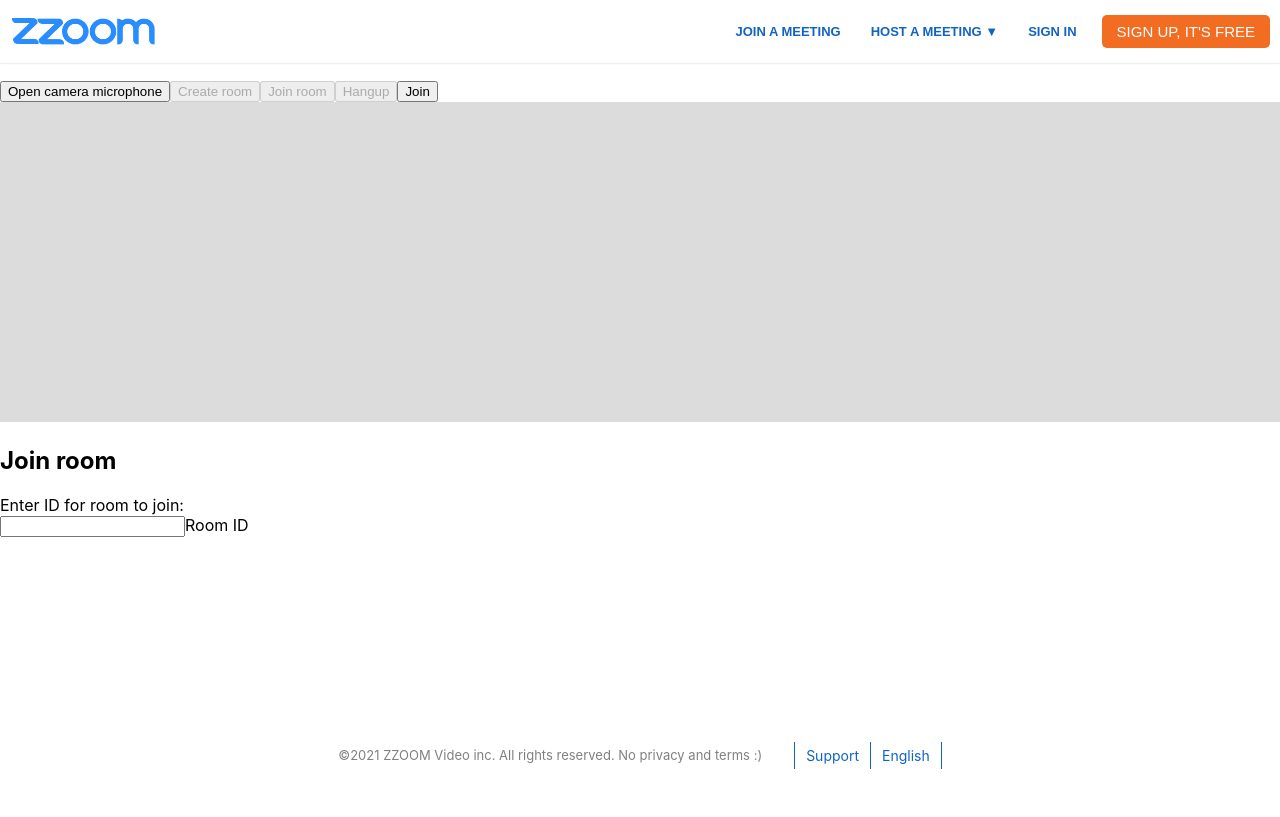
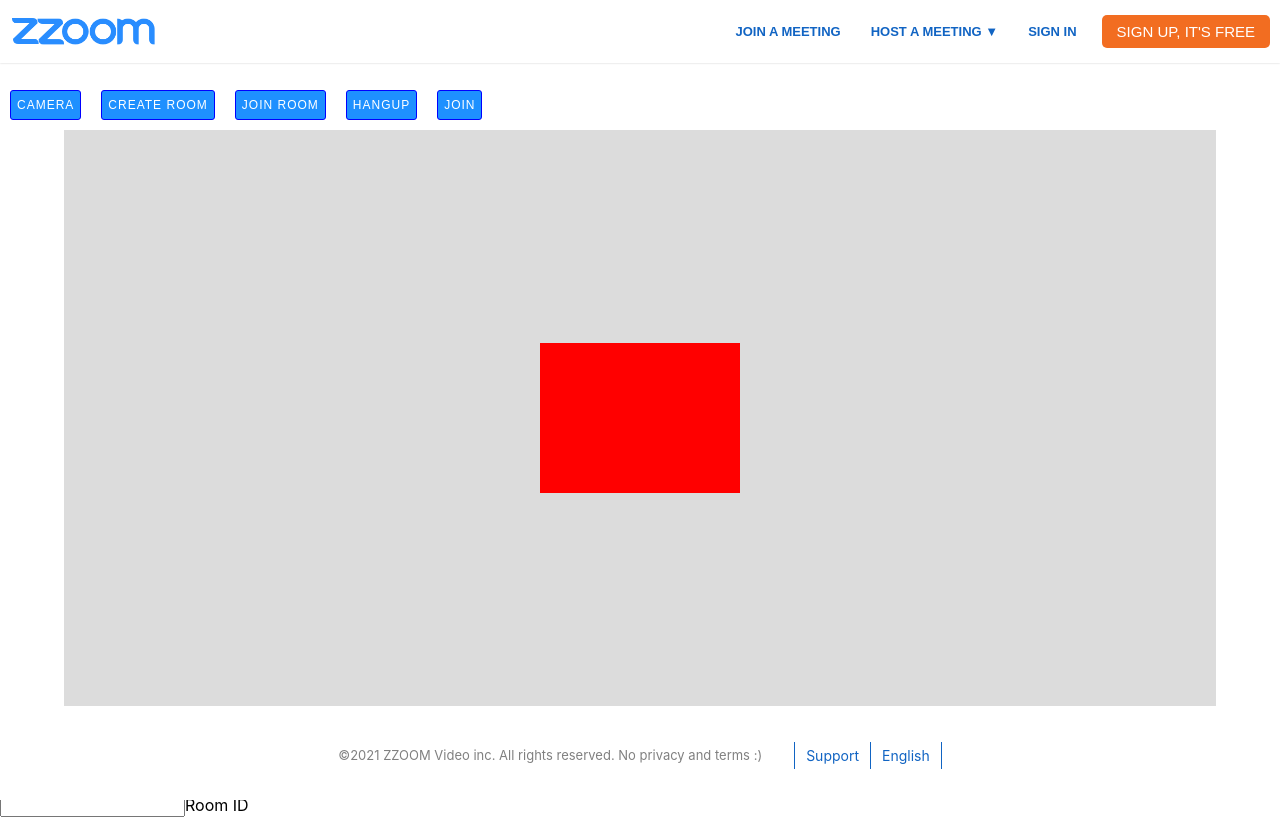
Before and after one commit to gtolan/zoom-video-chat-React, a React (Create React App) app: page /meeting-room/screen-share in a window 1280 px wide. Built offline with nearby package versions, Linux system fonts and the light colour scheme.

Commit message:
started styling layout for first call

```diff
--- a/src/components/ChatRoom.js
+++ b/src/components/ChatRoom.js
@@ -24,8 +24,7 @@ const ChatRoom = () => {
 
 <div id="buttons">
     <button className="mdc-button mdc-button--raised" id="cameraBtn">
-
-        <span className="mdc-button__label">Open camera microphone</span>
+        <span className="mdc-button__label">Camera</span>
     </button>
     <button className="mdc-button mdc-button--raised" disabled id="createBtn">
 
--- a/src/components/HomePage.js
+++ b/src/components/HomePage.js
@@ -16,14 +16,14 @@ const HomePage = () => {
         history.push(`/meeting-room/${meetingRoomID}`)
     }
 
-    async function getRoom(db) {
-  const roomCol = collection(db, 'Rooms');
-  const roomSnapshot = await getDocs(roomCol);
-  const roomList = roomSnapshot.docs.map(doc => doc.data());
-  console.log('roomList', roomList)
-  return roomList;
-}
-getRoom(db)
+    // async function getRoom(db) {
+    //     const roomCol = collection(db, 'Rooms');
+    //     const roomSnapshot = await getDocs(roomCol);
+    //     const roomList = roomSnapshot.docs.map(doc => doc.data());
+    //     console.log('roomList', roomList)
+    //     return roomList;
+    //     }
+    // getRoom(db)
 
     const inputChanged = (e) => {
             //enable join btn
--- a/src/hooks/useWebRTC.js
+++ b/src/hooks/useWebRTC.js
@@ -101,6 +101,7 @@ const useWebRTC = () => {
             snapshot.docChanges().forEach(async change => {
             if (change.type === 'added') {
                 let data = change.doc.data();
+                document.querySelector('#localVideo').classList.add('active')
                 console.log(JSON.stringify(data), 'DATATATA')
                 console.log(`Got new remote ICE callee candidate: ${JSON.stringify(data)}`);
                 await peerConnection.addIceCandidate(new RTCIceCandidate(data));
--- a/src/styles/MeetingRoom.scss
+++ b/src/styles/MeetingRoom.scss
@@ -1,6 +1,41 @@
 #videos {
+  justify-content: center;
+  align-items: center;
+  flex-direction: column;
+  display: flex;
   video {
     width: 50%;
     background-color: gainsboro;
+    &#localVideo {
+      width: 200px;
+      height: 150px;
+      position: absolute;
+      left: 0;
+      background-color: red;
+      transition: 1s;
+      transform: translateX(calc(50vw - 100px));
+      &.active {
+        transform: translate(0px, 50%);
+      }
+    }
+    &#remoteVideo {
+      width: 90vw;
+      background-color: gainsboro;
+    }
   }
 }
+
+#buttons {
+  button {
+    height: 30px;
+    background-color: dodgerblue;
+    border: 1px solid blue;
+    border-radius: 3px;
+    color: white;
+    margin: 10px;
+    font-weight: 500;
+    text-transform: uppercase;
+    font-size: 12px;
+    letter-spacing: 1px;
+  }
+}
```
